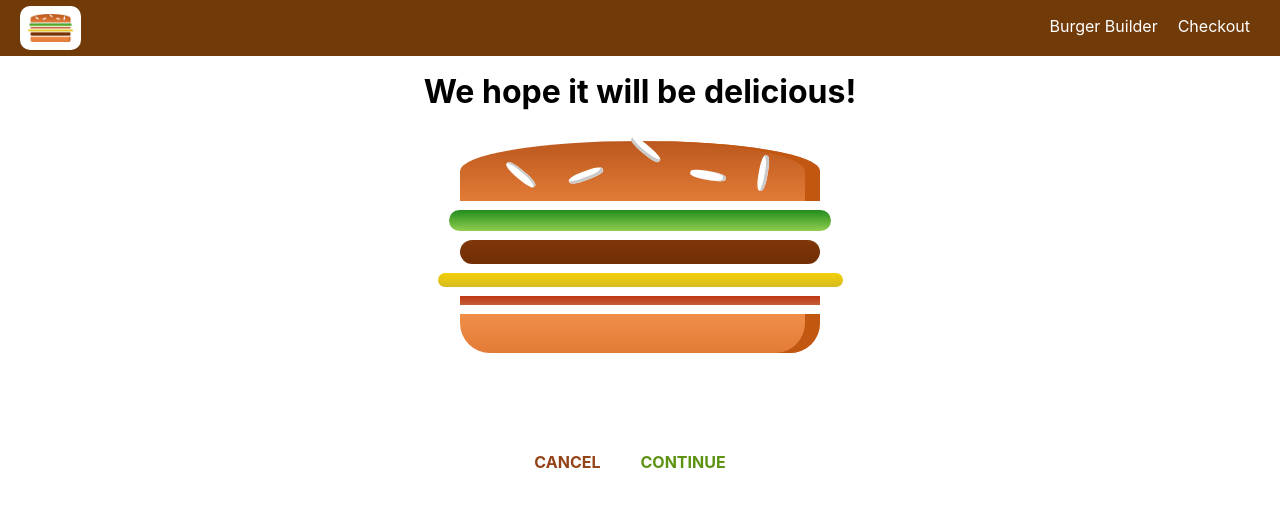
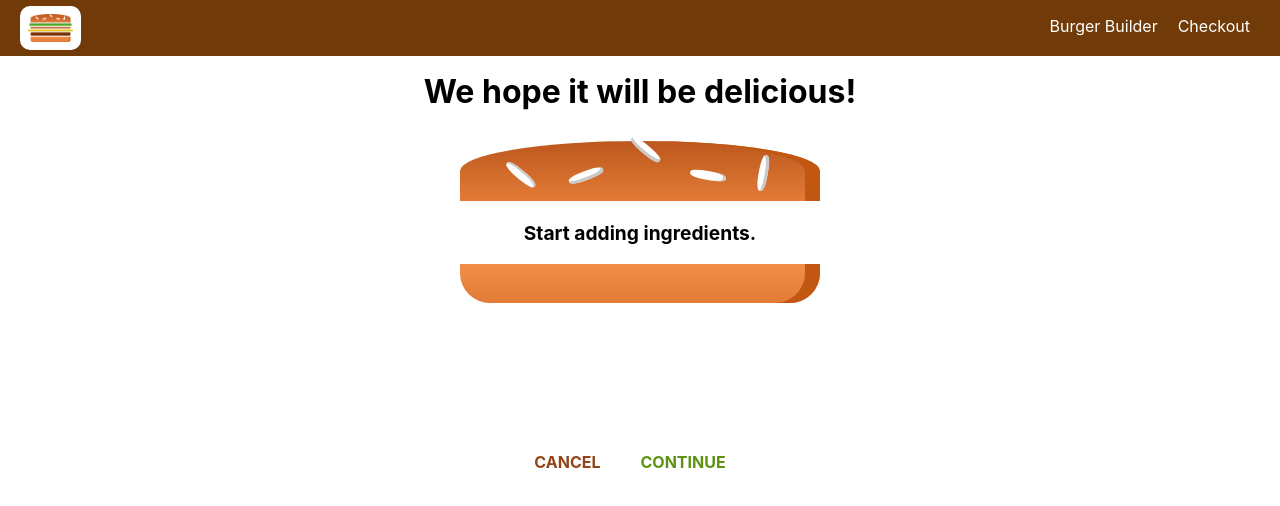
Before and after one commit to piotrdopierala/react-burger, a React (Create React App) app: page /checkout in a window 1280 px wide. Shown: the top 506 px of the page. Built offline with nearby package versions, Linux system fonts and the light colour scheme.

Commit message:
ingredients passed to checkout by query params in URL

```diff
--- a/src/components/Order/CheckoutSummary/CheckoutSummary.js
+++ b/src/components/Order/CheckoutSummary/CheckoutSummary.js
@@ -12,10 +12,10 @@ const checkoutSummary = (props) => {
             </div>
             <Button
                 btnType="Danger"
-                clicked>CANCEL</Button>
+                clicked={props.cancelClicked}>CANCEL</Button>
             <Button
                 btnType="Success"
-                clicked>CONTINUE</Button>
+                clicked={props.continueClicked}>CONTINUE</Button>
         </div>
     );
 }
--- a/src/containers/BurgerBuilder/BurgerBuilder.js
+++ b/src/containers/BurgerBuilder/BurgerBuilder.js
@@ -85,7 +85,16 @@ class BurgerBuilder extends Component {
     }
 
     purchaseContinueHandler = () => {
-        this.props.history.push('/checkout');
+        const queryParams = [];
+        for (let ing in this.state.ingredients){
+            queryParams.push(encodeURIComponent(ing) + '=' + encodeURIComponent(this.state.ingredients[ing]));
+        }
+        const queryString = queryParams.join('&');
+
+        this.props.history.push({
+            pathname: '/checkout',
+            search: '?'+queryString
+        });
         {/*this.setState({loading:true});
         const order = {
             ingredients: this.state.ingredients,
--- a/src/containers/Checkout/Checkout.js
+++ b/src/containers/Checkout/Checkout.js
@@ -12,10 +12,30 @@ class Checkout extends Component {
         }
     }
 
+    componentDidMount(){
+        const query = new URLSearchParams(this.props.location.search);
+        const ingredientsObj = {};
+        for (let param of query.entries()){
+            ingredientsObj[param[0]] = +param[1];
+        }
+        this.setState({ingredients : ingredientsObj});
+    }
+
+    cancelHandler = () => {
+        this.props.history.goBack();
+    }
+
+    continueHandler = () => {
+        this.props.history.replace('/checkout/contact-data');
+    }
+
     render(){
         return(
             <div>
-                <CheckoutSummary ingredients={this.state.ingredients}/>
+                <CheckoutSummary
+                    ingredients={this.state.ingredients}
+                    continueClicked={this.continueHandler}
+                    cancelClicked = {this.cancelHandler}/>
             </div>
         )
     }
```
Also changed, not shown: src/components/Order/CheckoutDetails/CheckoutDetails.js (added, +12 -0 lines).
